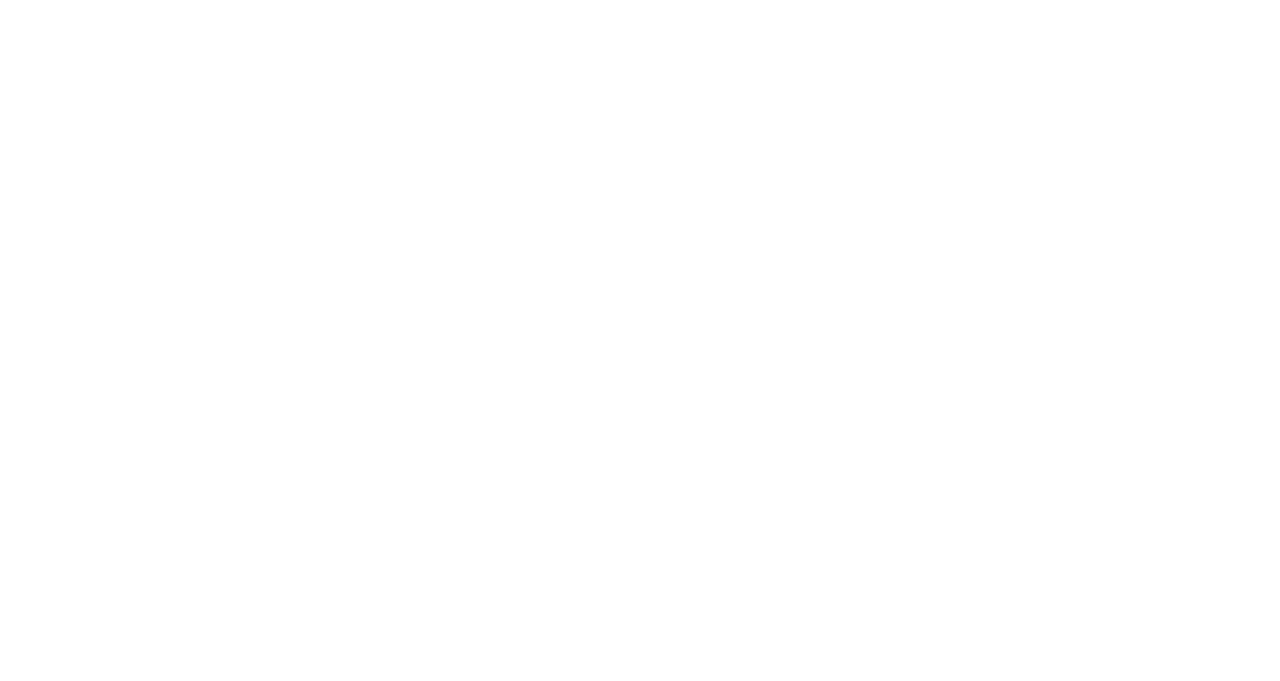
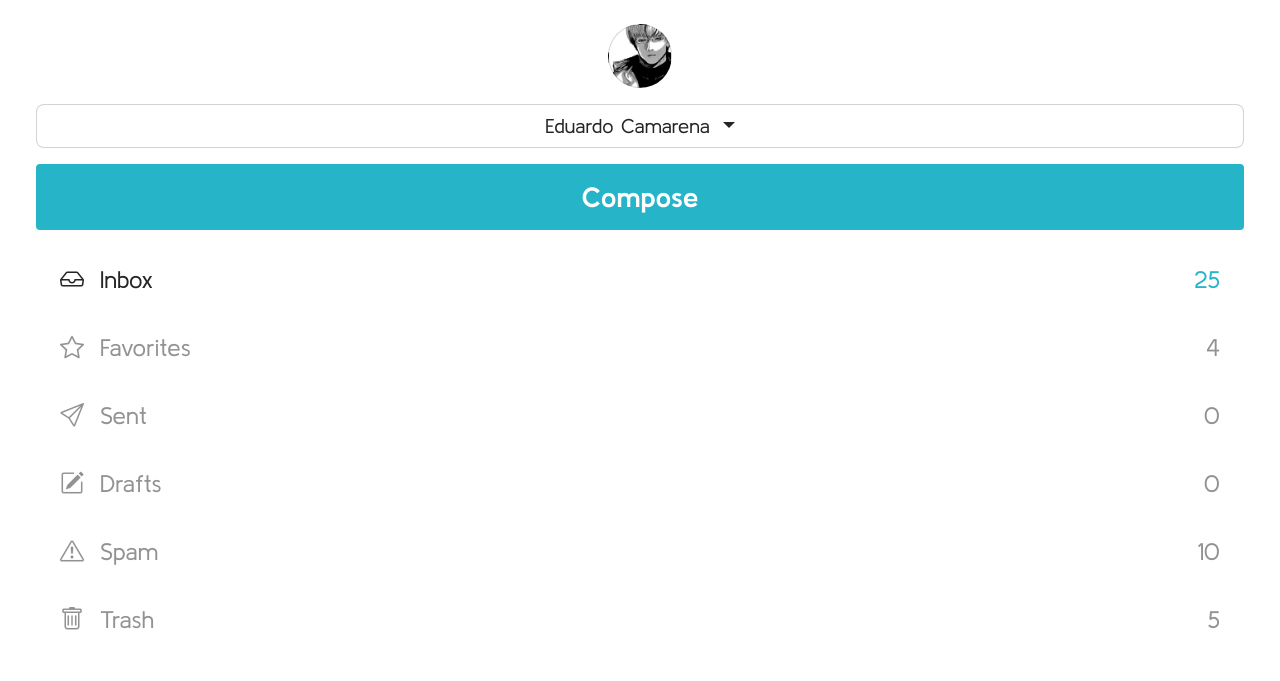
Before and after one commit to eduardocamarena96/bootstrap-email-camarena, a plain HTML site: page left.html in a window 1280 px wide. Drawn offline with nearby package versions, Linux system fonts and the light colour scheme.

Commit message:
First draft for left column or navigation menu completed

```diff
--- a/left.css
+++ b/left.css
@@ -0,0 +1,48 @@
+* {
+    /* outline: 1px solid red; */
+}
+
+body {
+    font-family: "Kulim Park", Arial;
+}
+
+.navigation-sidebar-option {
+    padding: 0 24px 0 24px;
+    font-size: 24px;
+    color: hsla(0, 0%, 15%, 0.5);
+}
+
+.navigation-sidebar-option--highlight {
+    color: #252525;
+}
+
+.messages-amount--highlight {
+    color: #26B4C8;
+}
+
+.compose-btn {
+    margin-bottom: 16px;
+    padding: 12px 0 12px 0;
+    background-color: #26B4C8;
+    font-size: 28px;
+    font-weight: bold;
+    border: none;
+}
+
+.user-profile-pic {
+    width: 64px;
+    height: 64px;
+    background-color: gray;
+    border-radius: 50%;
+    background-image: url('./images/arima.png');
+    background-size: cover;
+    border: 1px solid hsla(0, 0%, 15%, 0.2);
+}
+
+.user-settings-dropdown {
+    background-color: white;
+    color: #252525;
+    border: 1px solid hsla(0, 0%, 15%, 0.2);
+    border-radius: 8px;
+    font-size: 20px;
+}
--- a/left.html
+++ b/left.html
@@ -0,0 +1,136 @@
+<!DOCTYPE html>
+
+<html lang="en">
+
+    <head>
+        <meta charset="UTF-8">
+        <meta name="viewport" content="width=device-width, initial-scale=1.0">
+
+        <!-- Google Fonts: Kulim Park -->
+        <link rel="preconnect" href="https://fonts.googleapis.com">
+        <link rel="preconnect" href="https://fonts.gstatic.com" crossorigin>
+        <link href="https://fonts.googleapis.com/css2?family=Kulim+Park:ital,wght@0,200;0,300;0,400;0,600;0,700;1,200;1,300;1,400;1,600;1,700&display=swap" rel="stylesheet">
+        <!-- Google Fonts: Kulim Park -->
+
+
+        <!-- Bootstrap cdn -->
+        <link href="https://cdn.jsdelivr.net/npm/bootstrap@5.0.2/dist/css/bootstrap.min.css" rel="stylesheet" integrity="sha384-EVSTQN3/azprG1Anm3QDgpJLIm9Nao0Yz1ztcQTwFspd3yD65VohhpuuCOmLASjC" crossorigin="anonymous">
+        <script defer src="https://cdn.jsdelivr.net/npm/bootstrap@5.0.2/dist/js/bootstrap.bundle.min.js" integrity="sha384-MrcW6ZMFYlzcLA8Nl+NtUVF0sA7MsXsP1UyJoMp4YLEuNSfAP+JcXn/tWtIaxVXM" crossorigin="anonymous"></script>
+        <!-- Bootstrap cdn -->
+
+        <!-- Bootstrap Icons -->
+        <link rel="stylesheet" href="https://cdn.jsdelivr.net/npm/bootstrap-icons@1.11.3/font/bootstrap-icons.min.css">
+        <!-- Bootstrap Icons -->
+
+
+        <link rel="stylesheet" href="left.css">
+        <title>Left Column: Sidebar</title>
+    </head>
+
+    <body>
+
+        <div class="container-fluid">
+
+            <div class="row">
+
+                <div class="column">
+
+                    <div class="navigation-sidebar d-flex flex-column p-4 gap-3">
+
+                        <div class="user-profile-pic align-self-center"></div>
+
+                        <div class="dropdown w-100">
+                            <button class="user-settings-dropdown btn btn-secondary dropdown-toggle w-100" type="button" id="dropdownMenuButton1" data-bs-toggle="dropdown" aria-expanded="false">
+                                Eduardo Camarena
+                            </button>
+                            <ul class="dropdown-menu" aria-labelledby="dropdownMenuButton1">
+                                <li><a class="dropdown-item" href="#">Another Account</a></li>
+                                <li><a class="dropdown-item" href="#">Another Account</a></li>
+                                <li><a class="dropdown-item" href="#">Logout</a></li>
+                            </ul>
+                        </div>
+
+                        <button type="button" class="compose-btn btn btn-primary">Compose</button>
+
+
+                        <div class="navigation-sidebar-option navigation-sidebar-option--highlight d-flex justify-content-between">
+
+                            <div class="icon-title d-flex gap-3">
+                                <i class="bi bi-inbox"></i>
+                                <p>Inbox</p>
+                            </div>
+
+                            <p class="messages-amount messages-amount--highlight">25</p>
+
+                        </div>
+
+                        <div class="navigation-sidebar-option d-flex justify-content-between">
+
+                            <div class="icon-title d-flex gap-3">
+                                <i class="bi bi-star"></i>
+                                <p>Favorites</p>
+                            </div>
+
+                            <p class="messages-amount">4</p>
+
+                        </div>
+
+                        <div class="navigation-sidebar-option d-flex justify-content-between">
+
+                            <div class="icon-title d-flex gap-3">
+                                <i class="bi bi-send"></i>
+                                <p>Sent</p>
+                            </div>
+
+                            <p class="messages-amount">0</p>
+
+                        </div>
+
+                        <div class="navigation-sidebar-option d-flex justify-content-between">
+
+                            <div class="icon-title d-flex gap-3">
+                                <i class="bi bi-pencil-square"></i>
+                                <p>Drafts</p>
+                            </div>
+
+                            <p class="messages-amount">0</p>
+
+                        </div>
+
+                        <div class="navigation-sidebar-option d-flex justify-content-between">
+
+                            <div class="icon-title d-flex gap-3">
+                                <i class="bi bi-exclamation-triangle"></i>
+                                <p>Spam</p>
+                            </div>
+
+                            <p class="messages-amount">10</p>
+
+                        </div>
+
+                        <div class="navigation-sidebar-option d-flex justify-content-between">
+
+                            <div class="icon-title d-flex gap-3">
+                                <i class="bi bi-trash"></i>
+                                <p>Trash</p>
+                            </div>
+
+                            <p class="messages-amount">5</p>
+
+                        </div>
+
+
+
+                    </div>
+
+
+
+                </div>
+
+            </div>
+
+        </div>
+
+    </body>
+
+</html>
```
Also changed, not shown: styles.css (+6 -2 lines).
